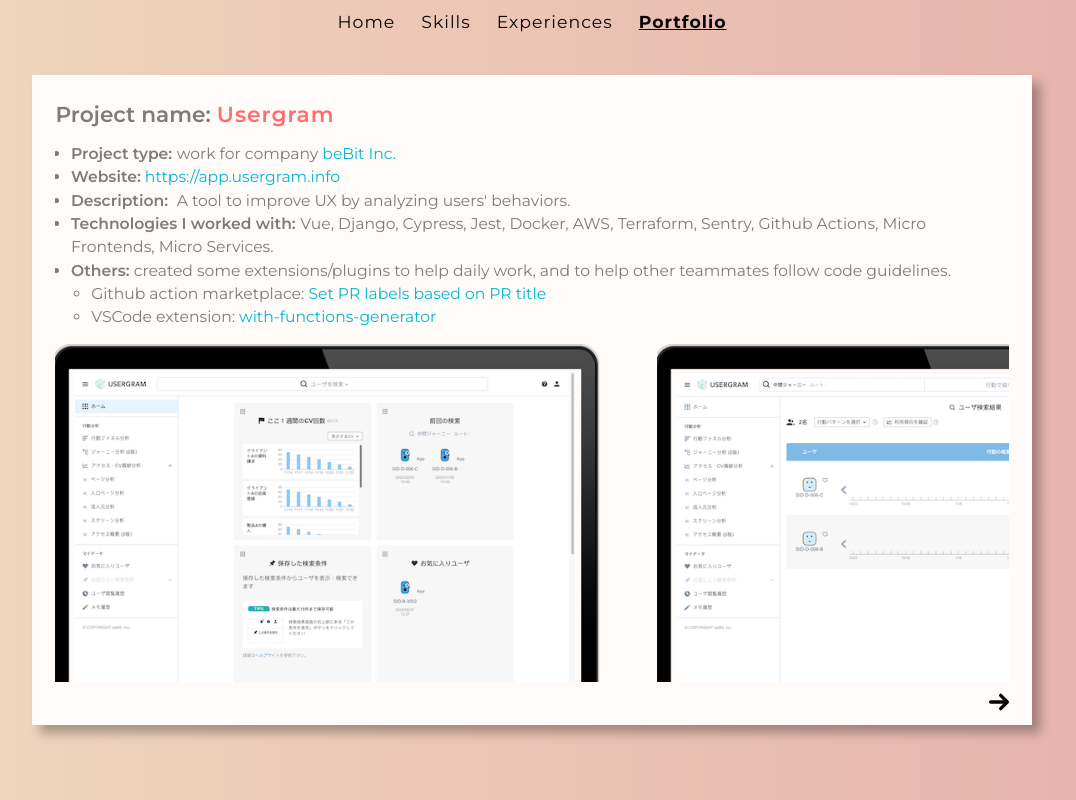
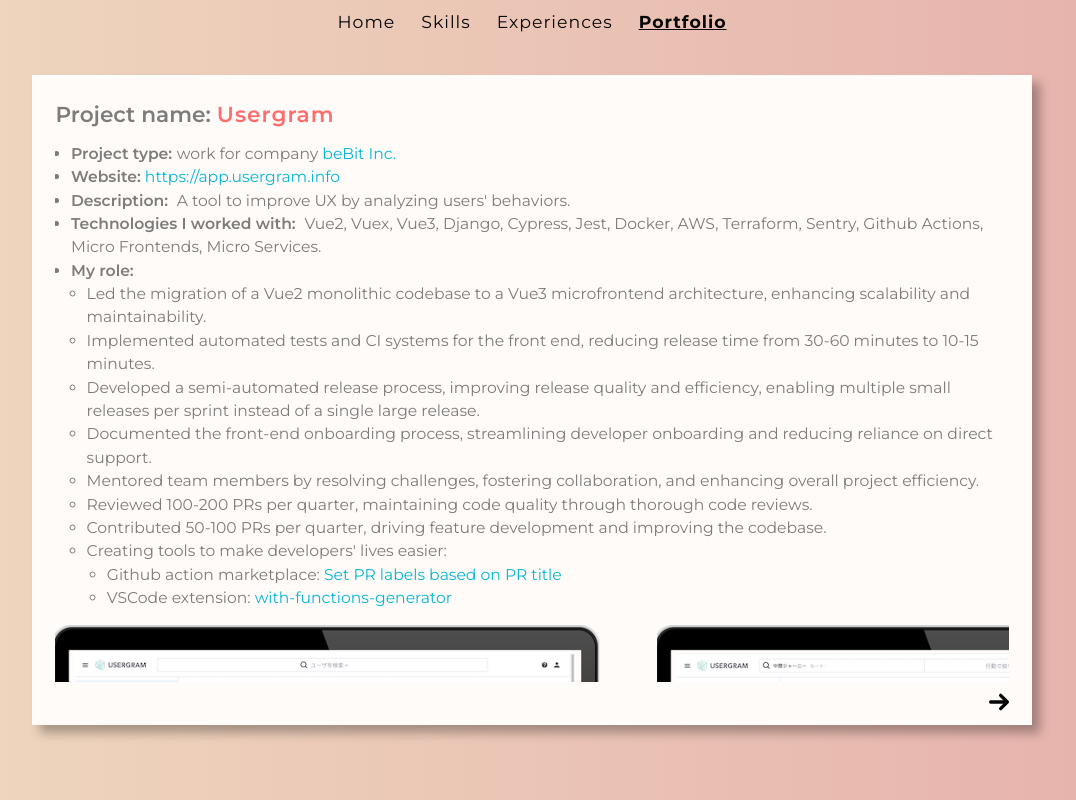
Before and after one commit to TDAK1509/portfolio-vue3, a Vue app: page /#/portfolio in a window 1280 px wide. Shown: the whole page, without its empty margins (108-1184 px from the left). Built offline with nearby package versions, Linux system fonts and the light colour scheme.

Commit message:
Update portfolio bebit

```diff
--- a/src/components/portfolio/BebitUsergram.vue
+++ b/src/components/portfolio/BebitUsergram.vue
@@ -31,17 +31,46 @@
         </li>
         <li>
           <strong>Technologies I worked with:</strong>
-          <span class="usergram__text"
-            >Vue, Django, Cypress, Jest, Docker, AWS, Terraform, Sentry, Github
-            Actions, Micro Frontends, Micro Services.</span
-          >
+          <span class="usergram__text">
+            Vue2, Vuex, Vue3, Django, Cypress, Jest, Docker, AWS, Terraform,
+            Sentry, Github Actions, Micro Frontends, Micro Services.
+          </span>
         </li>
         <li>
-          <strong>Others:</strong>
-          <span>
-            created some extensions/plugins to help daily work, and to help
-            other teammates follow code guidelines.
-          </span>
+          <strong>My role:</strong>
+          <ul class="sub">
+            <li>
+              Led the migration of a Vue2 monolithic codebase to a Vue3
+              microfrontend architecture, enhancing scalability and
+              maintainability.
+            </li>
+            <li>
+              Implemented automated tests and CI systems for the front end,
+              reducing release time from 30-60 minutes to 10-15 minutes.
+            </li>
+            <li>
+              Developed a semi-automated release process, improving release
+              quality and efficiency, enabling multiple small releases per
+              sprint instead of a single large release.
+            </li>
+            <li>
+              Documented the front-end onboarding process, streamlining
+              developer onboarding and reducing reliance on direct support.
+            </li>
+            <li>
+              Mentored team members by resolving challenges, fostering
+              collaboration, and enhancing overall project efficiency.
+            </li>
+            <li>
+              Reviewed 100-200 PRs per quarter, maintaining code quality through
+              thorough code reviews.
+            </li>
+            <li>
+              Contributed 50-100 PRs per quarter, driving feature development
+              and improving the codebase.
+            </li>
+            <li>
+              Creating tools to make developers' lives easier:
               <ul class="sub">
                 <li class="usergram__text">
                   <span>Github action marketplace:</span>
@@ -62,6 +91,8 @@
                   >
                     with-functions-generator
                   </a>
+                </li>
+              </ul>
             </li>
           </ul>
         </li>
```
Lines whose indentation alone changed are shown as unchanged.
